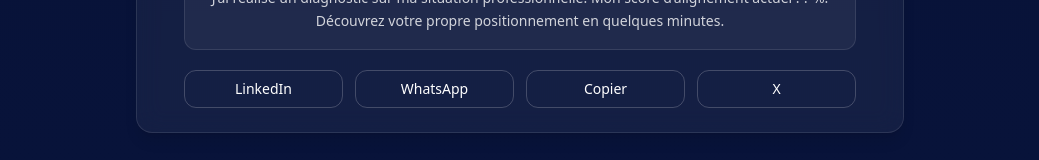
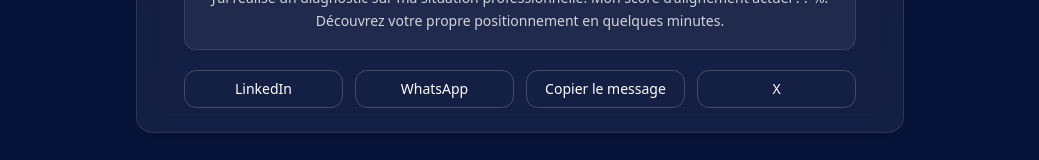
Before and after one commit to arnaudcrestey/procoach, a Next.js app in the folder arnaudcrestey-site-main/: page /resultat in a window 1280 px wide. Shown: the part 1487-1647 px from the top of the page, without its empty margins (120-1159 px from the left). Built offline with nearby package versions, Linux system fonts and the light colour scheme.

Commit message:
Update share-buttons.tsx

```diff
--- a/arnaudcrestey-site-main/components/share-buttons.tsx
+++ b/arnaudcrestey-site-main/components/share-buttons.tsx
@@ -81,7 +81,7 @@ export function ShareButtons() {
           onClick={copyMessage}
           className="rounded-xl border border-white/20 px-4 py-2 text-center text-sm text-white transition hover:bg-white/10"
         >
-          {copied ? "Copié ✓" : "Copier"}
+          {copied ? "Message copié ✓" : "Copier le message"}
         </button>
 
         <a
```
